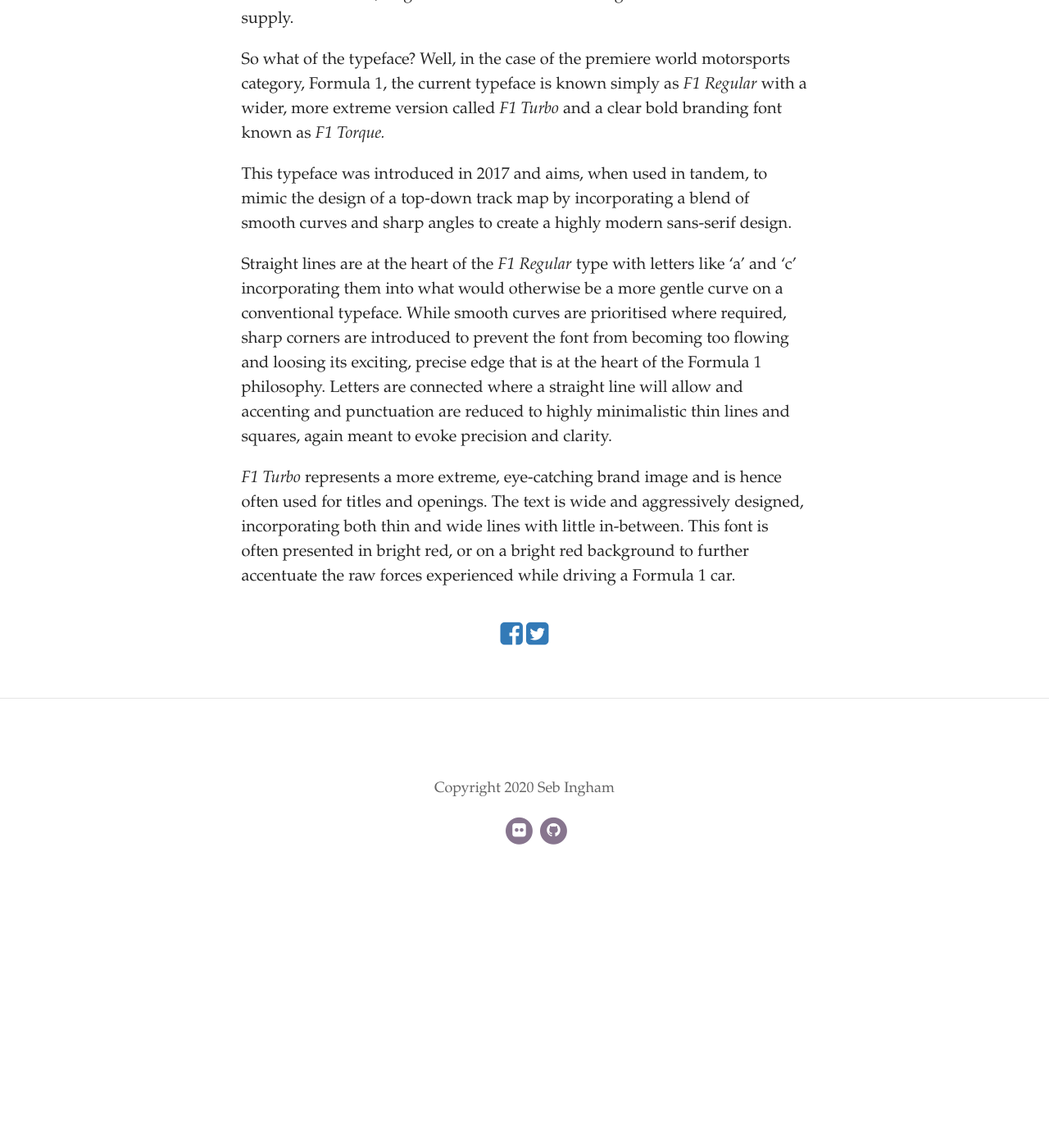
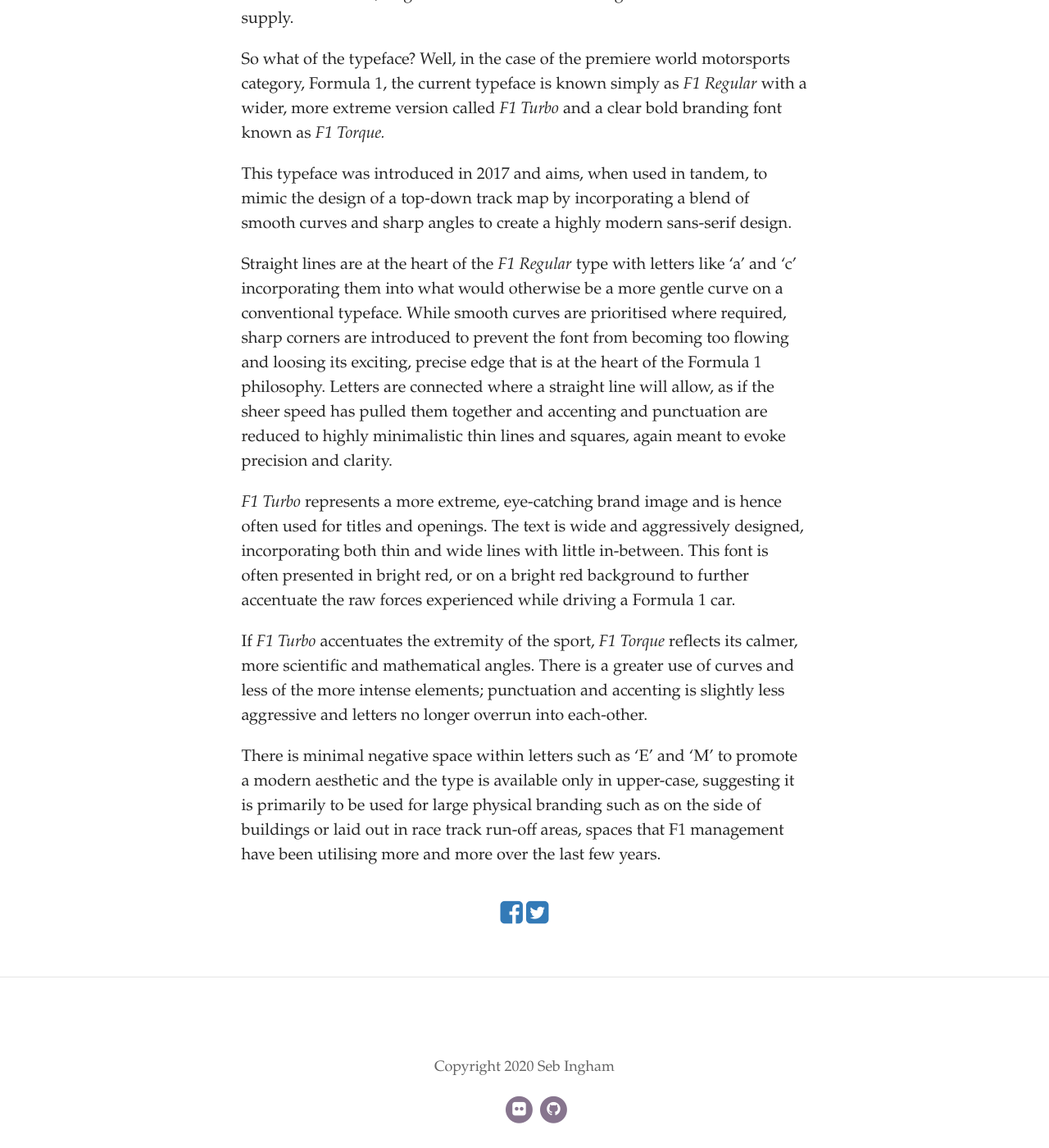
Before and after one commit to eyescroll/TypographyBlog, a Jekyll site: the page built from _posts/2020-09-21-the-type-face-of-motorsport.md, in a window 1280 px wide and 1400 px high, scrolled down 635 px. Shown: the whole window at 82% size. Built offline with Jekyll 4.4.1, drawn with Linux system fonts in a browser that asks for light colours; some web fonts are replaced; before the commit the page ends 1695 px from its top, so only the background shows below that.

Commit message:
Update Post “2020-09-21-the-type-face-of-motorsport”

```diff
--- a/_posts/2020-09-21-the-type-face-of-motorsport.md
+++ b/_posts/2020-09-21-the-type-face-of-motorsport.md
@@ -15,6 +15,10 @@ So what of the typeface? Well, in the case of the premiere world motorsports cat
 
 This typeface was introduced in 2017 and aims, when used in tandem, to mimic the design of a top-down track map by incorporating a blend of smooth curves and sharp angles to create a highly modern sans-serif design.
 
-Straight lines are at the heart of the *F1 Regular* type with letters like 'a' and 'c' incorporating them into what would otherwise be a more gentle curve on a conventional typeface. While smooth curves are prioritised where required, sharp corners are introduced to prevent the font from becoming too flowing and loosing its exciting, precise edge that is at the heart of the Formula 1 philosophy. Letters are connected where a straight line will allow and accenting and punctuation are reduced to highly minimalistic thin lines and squares, again meant to evoke precision and clarity.
+Straight lines are at the heart of the *F1 Regular* type with letters like 'a' and 'c' incorporating them into what would otherwise be a more gentle curve on a conventional typeface. While smooth curves are prioritised where required, sharp corners are introduced to prevent the font from becoming too flowing and loosing its exciting, precise edge that is at the heart of the Formula 1 philosophy. Letters are connected where a straight line will allow, as if the sheer speed has pulled them together and accenting and punctuation are reduced to highly minimalistic thin lines and squares, again meant to evoke precision and clarity.
 
 *F1 Turbo* represents a more extreme, eye-catching brand image and is hence often used for titles and openings. The text is wide and aggressively designed, incorporating both thin and wide lines with little in-between. This font is often presented in bright red, or on a bright red background to further accentuate the raw forces experienced while driving a Formula 1 car.
+
+If *F1 Turbo* accentuates the extremity of the sport, *F1 Torque* reflects its calmer, more scientific and mathematical angles. There is a greater use of curves and less of the more intense elements; punctuation and accenting is slightly less aggressive and letters no longer overrun into each-other.
+
+There is minimal negative space within letters such as 'E' and 'M' to promote a modern aesthetic and the type is available only in upper-case, suggesting it is primarily to be used for large physical branding such as on the side of buildings or laid out in race track run-off areas, spaces that F1 management have been utilising more and more over the last few years.
```
